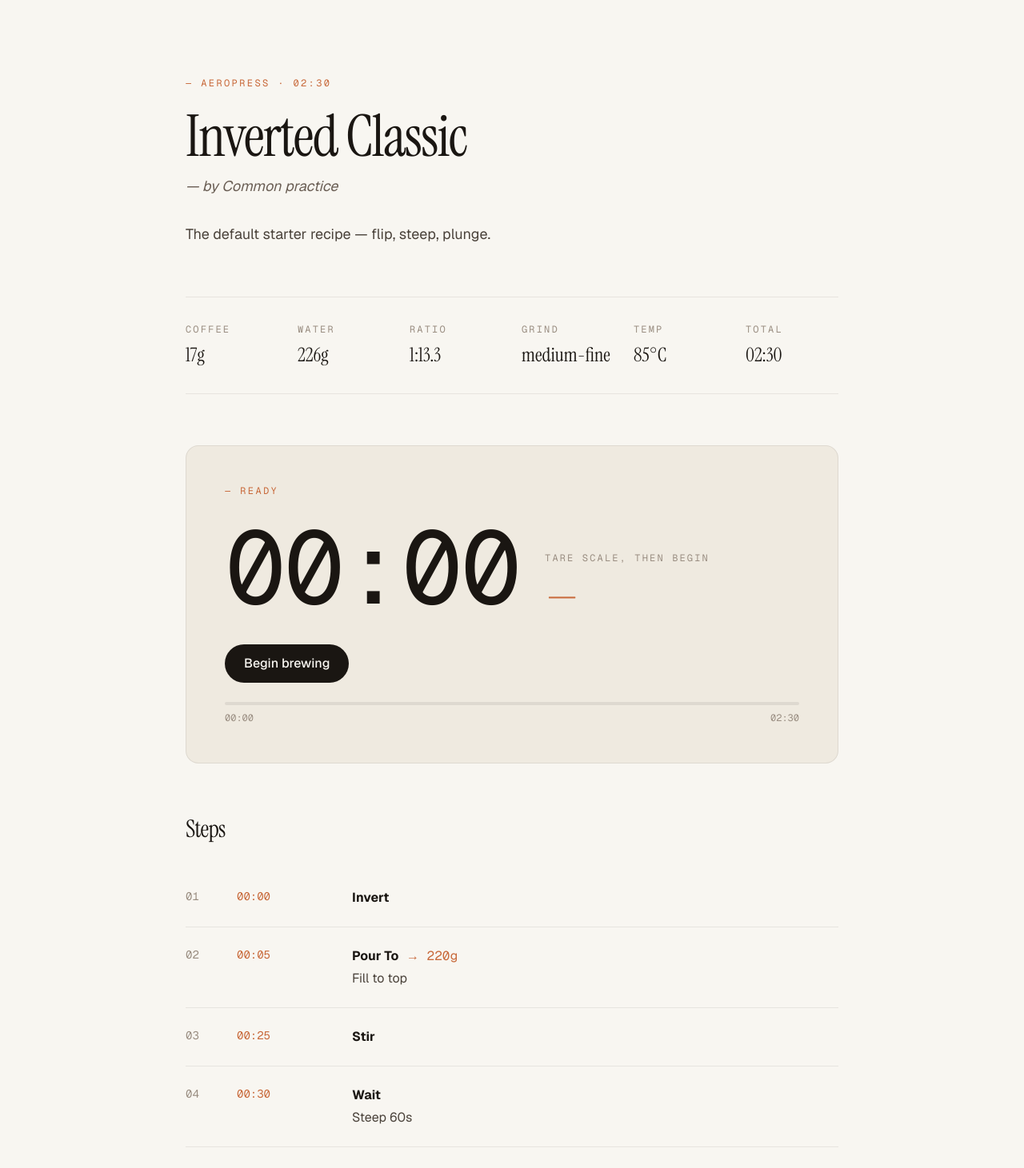
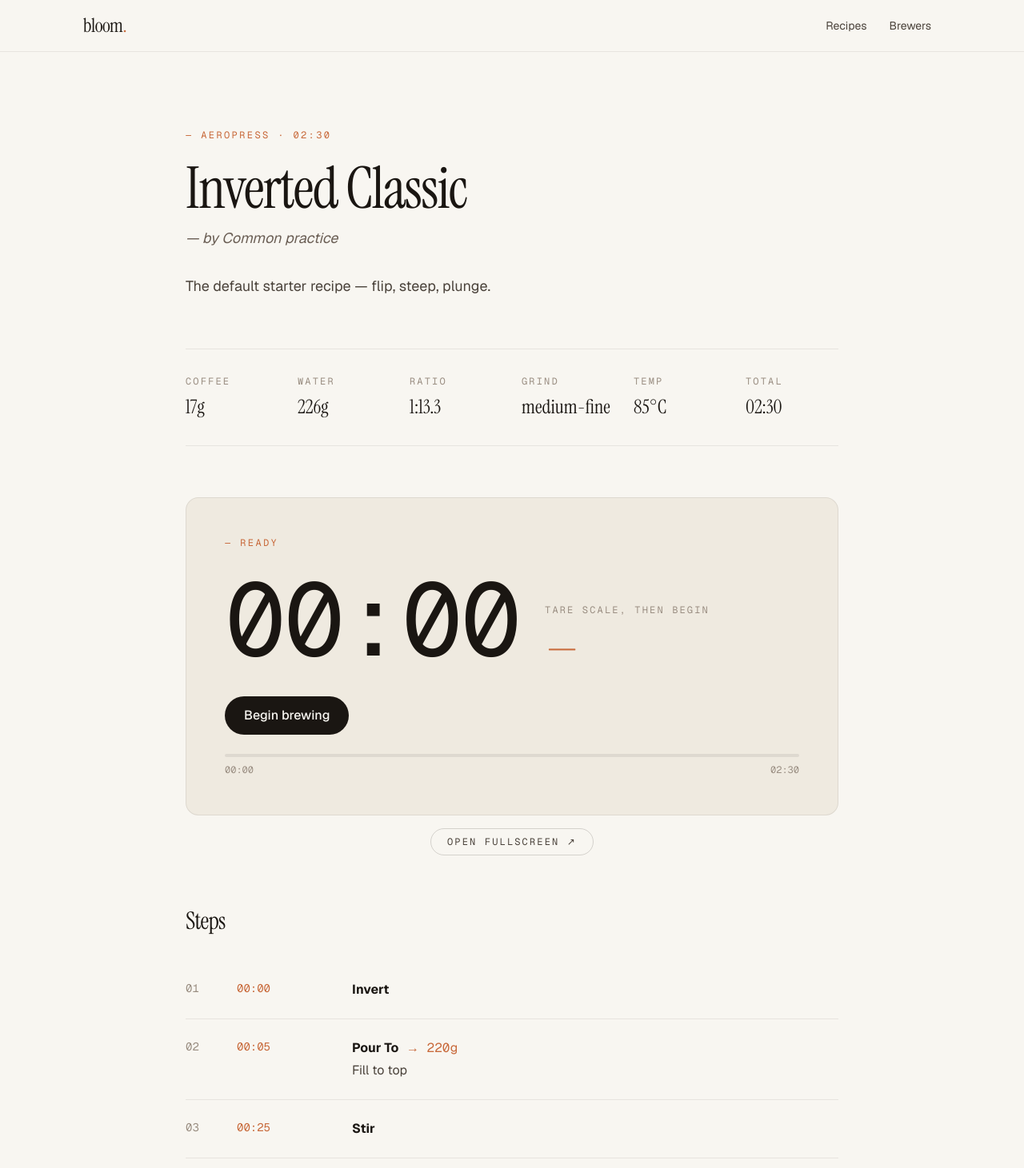
Before and after one commit to pixdyne/bloom-timer, a Next.js app: page /recipes/aeropress-inverted-classic in a window 1280 px wide. Shown: the top 1461 px of the page at 80% size. Built offline with nearby package versions, Linux system fonts and the light colour scheme.

Commit message:
feat: add site nav and fullscreen link

```diff
--- a/src/app/layout.tsx
+++ b/src/app/layout.tsx
@@ -32,8 +32,19 @@ export default function RootLayout({ children }: { children: React.ReactNode })
   return (
     <html lang="en">
       <body
-        className={`${instrumentSerif.variable} ${geist.variable} ${geistMono.variable} font-sans antialiased`}
+        className={`${instrumentSerif.variable} ${geist.variable} ${geistMono.variable} antialiased font-sans`}
       >
+        <nav className="border-b border-[var(--color-line)]">
+          <div className="mx-auto flex max-w-6xl items-center justify-between px-6 py-4 md:px-10">
+            <a href="/" className="font-display text-2xl tracking-tight">
+              bloom<em className="not-italic text-[var(--color-accent)]">.</em>
+            </a>
+            <ul className="flex gap-1 text-sm">
+              <li><a href="/recipes" className="rounded-full px-3 py-1.5 text-[var(--color-ink-2)] hover:bg-[var(--color-bg-warm)] hover:text-[var(--color-ink)]">Recipes</a></li>
+              <li><a href="/brewers" className="rounded-full px-3 py-1.5 text-[var(--color-ink-2)] hover:bg-[var(--color-bg-warm)] hover:text-[var(--color-ink)]">Brewers</a></li>
+            </ul>
+          </div>
+        </nav>
         {children}
       </body>
     </html>
--- a/src/app/recipes/[slug]/page.tsx
+++ b/src/app/recipes/[slug]/page.tsx
@@ -1,3 +1,4 @@
+import Link from 'next/link';
 import { notFound } from 'next/navigation';
 import { recipes, recipeBySlug } from '@/data/recipes';
 import { brewerBySlug } from '@/data/brewers';
@@ -48,6 +49,14 @@ export default async function RecipePage({ params }: { params: Promise<{ slug: s
       </section>
 
       <BrewTimer recipe={r} />
+      <p className="-mt-8 mb-12 text-center">
+        <Link
+          href={`/recipes/${r.slug}/play`}
+          className="inline-block rounded-full border border-[var(--color-line-strong)] px-5 py-2 font-mono text-xs uppercase tracking-[0.18em] text-[var(--color-ink-2)] transition hover:bg-[var(--color-ink)] hover:text-[var(--color-bg)]"
+        >
+          Open fullscreen ↗
+        </Link>
+      </p>
 
       <section className="mt-16">
         <h2 className="font-display text-3xl tracking-tight">Steps</h2>
```
